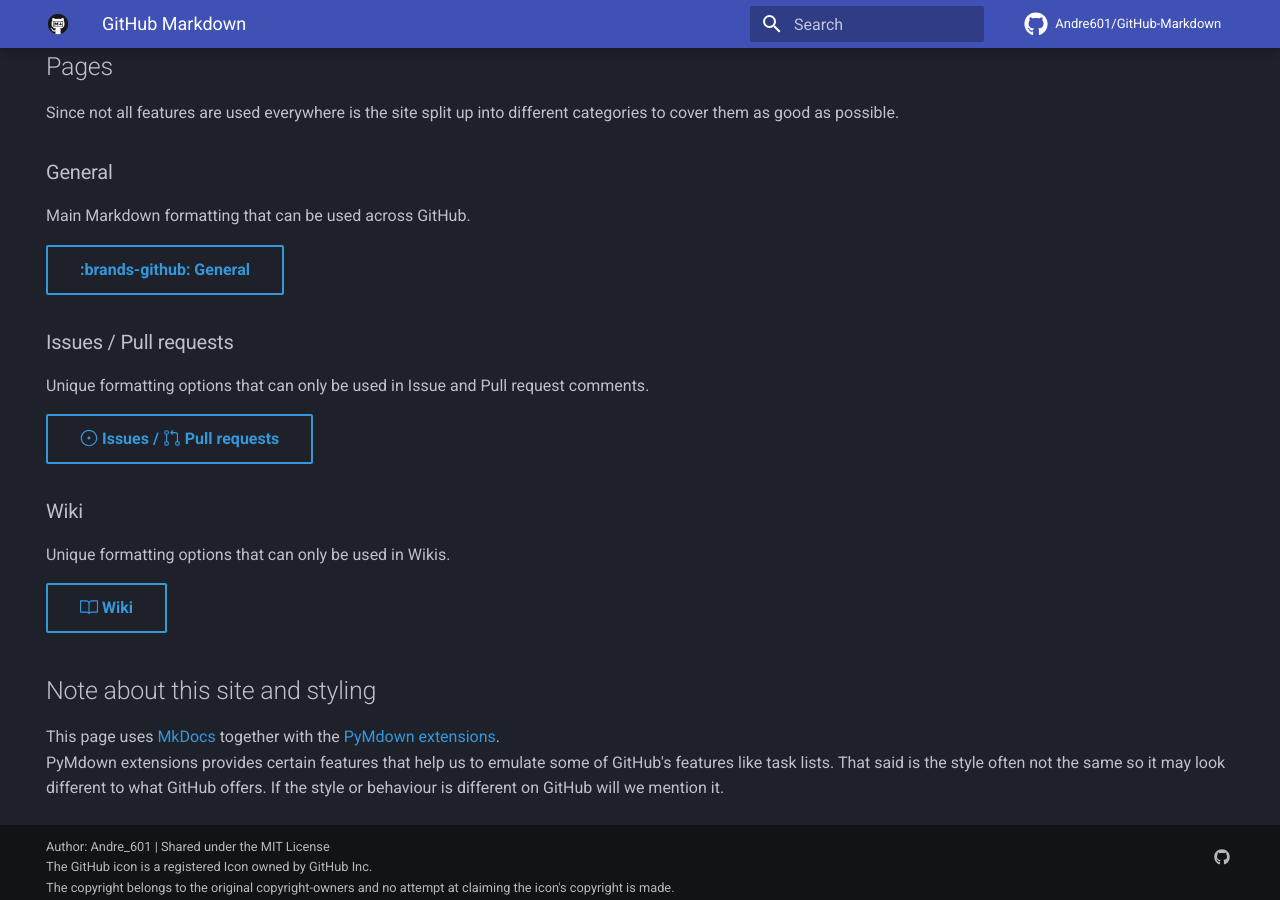
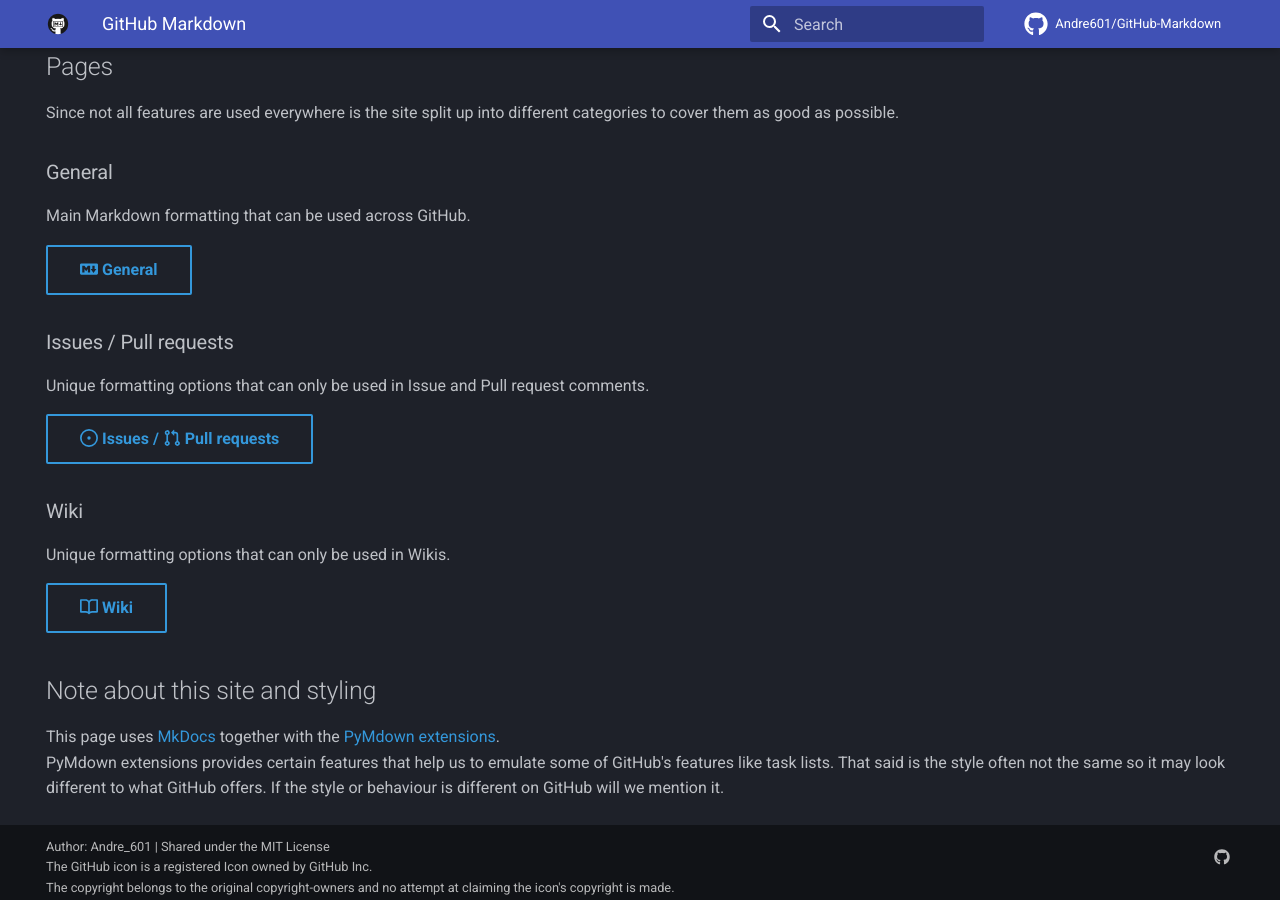
Before and after one commit to Andre601/GitHub-Markdown, an MkDocs documentation site: the page built from docs/index.md, in a window 1280 px wide and 900 px high, scrolled down 537 px. Built offline with MkDocs 1.6.1 and Material for MkDocs 9.7.7, drawn with Linux system fonts in a browser that asks for light colours; comment, search, counter and statistics services are not loaded; some of the changed lines change nothing that is shown.

Commit message:
Update index.md

```diff
--- a/docs/index.md
+++ b/docs/index.md
@@ -28,17 +28,17 @@
 ### General
 Main Markdown formatting that can be used across GitHub.
 
-[:brands-github: General](general){: .md-button }
+[:octicons-markdown-16: General](general){: .md-button }
 
 ### Issues / Pull requests
 Unique formatting options that can only be used in Issue and Pull request comments.
 
-[:octicons-issue-opened-24: Issues / :octicons-git-pull-request-24: Pull requests](issues-pull-requests){: .md-button }
+[:octicons-issue-opened-16: Issues / :octicons-git-pull-request-16: Pull requests](issues-pull-requests){: .md-button }
 
 ### Wiki
 Unique formatting options that can only be used in Wikis.
 
-[:octicons-book-24: Wiki](wiki){: .md-button }
+[:octicons-book-16: Wiki](wiki){: .md-button }
 
 ## Note about this site and styling
 This page uses [MkDocs] together with the [PyMdown extensions].
```
